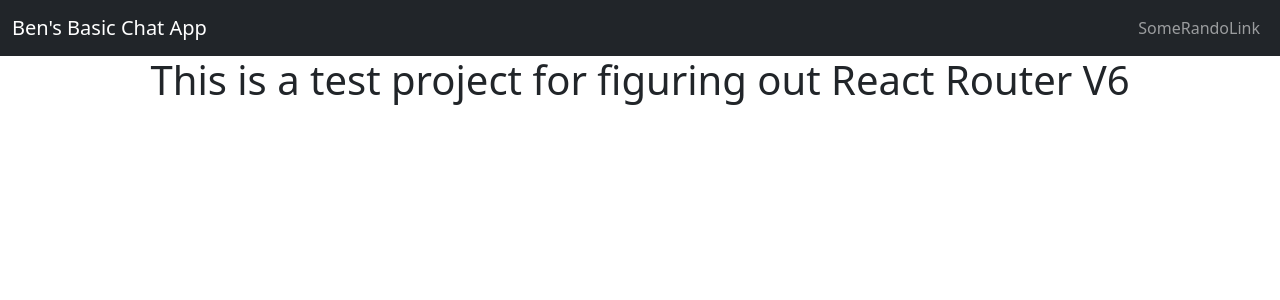
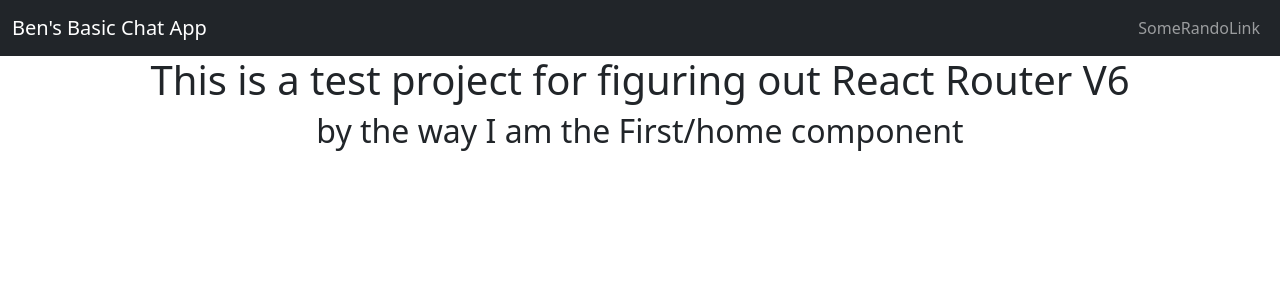
Before and after one commit to bendecruz745/TestingReactRouterDomV6, a React (Create React App) app: page / in a window 1280 px wide. Shown: the top 300 px of the page. Built offline with nearby package versions, Linux system fonts and the light colour scheme.

Commit message:
added Routes & Route to FirstComponent

```diff
--- a/src/App.js
+++ b/src/App.js
@@ -2,12 +2,18 @@ import "bootstrap/dist/css/bootstrap.min.css";
 import "bootstrap/dist/js/bootstrap.min.js";
 import "./App.css";
 import NavBar from "./components/NavBar";
+import { Route, Routes } from "react-router-dom";
+import FirstComponent from "./components/FirstComponent";
 
 function App() {
   return (
     <div className="App">
       <NavBar />
-      <h1>This is a test project for figuring out React Router V6</h1>
+      <Routes>
+        <Route path="/" element={<FirstComponent />} />
+        {/* <Route path="/BasicChatApp" element={} />
+      <Route path="/BasicChatApp/Login" element={} /> */}
+      </Routes>
     </div>
   );
 }
--- /dev/null
+++ b/src/components/FirstComponent.js
@@ -0,0 +1,10 @@
+function FirstComponent() {
+  return (
+    <div>
+      <h1>This is a test project for figuring out React Router V6</h1>
+      <h2>by the way I am the First/home component</h2>
+    </div>
+  );
+}
+
+export default FirstComponent;
```
Also changed, not shown: src/components/SecondComponent.js (added), src/components/ThirdComponent.js (added).
